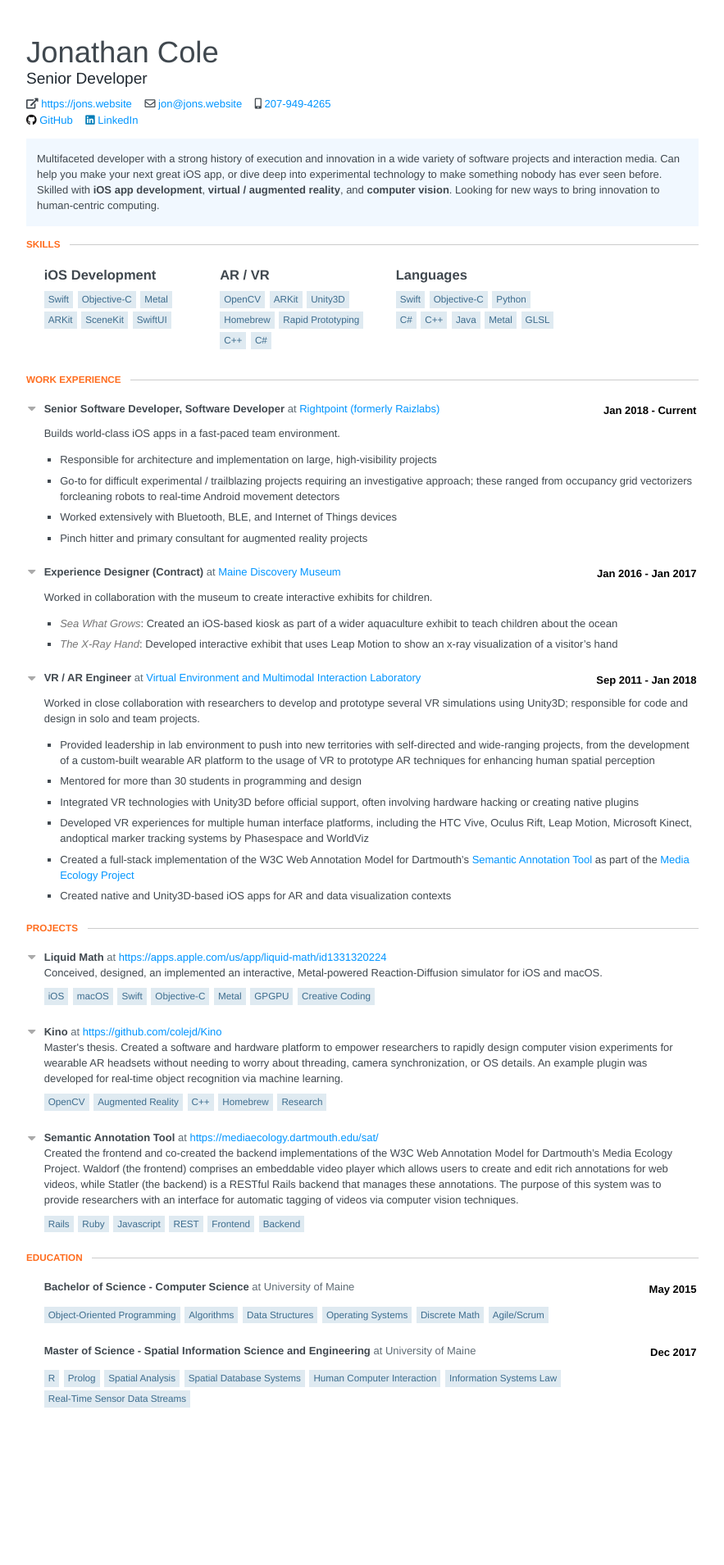
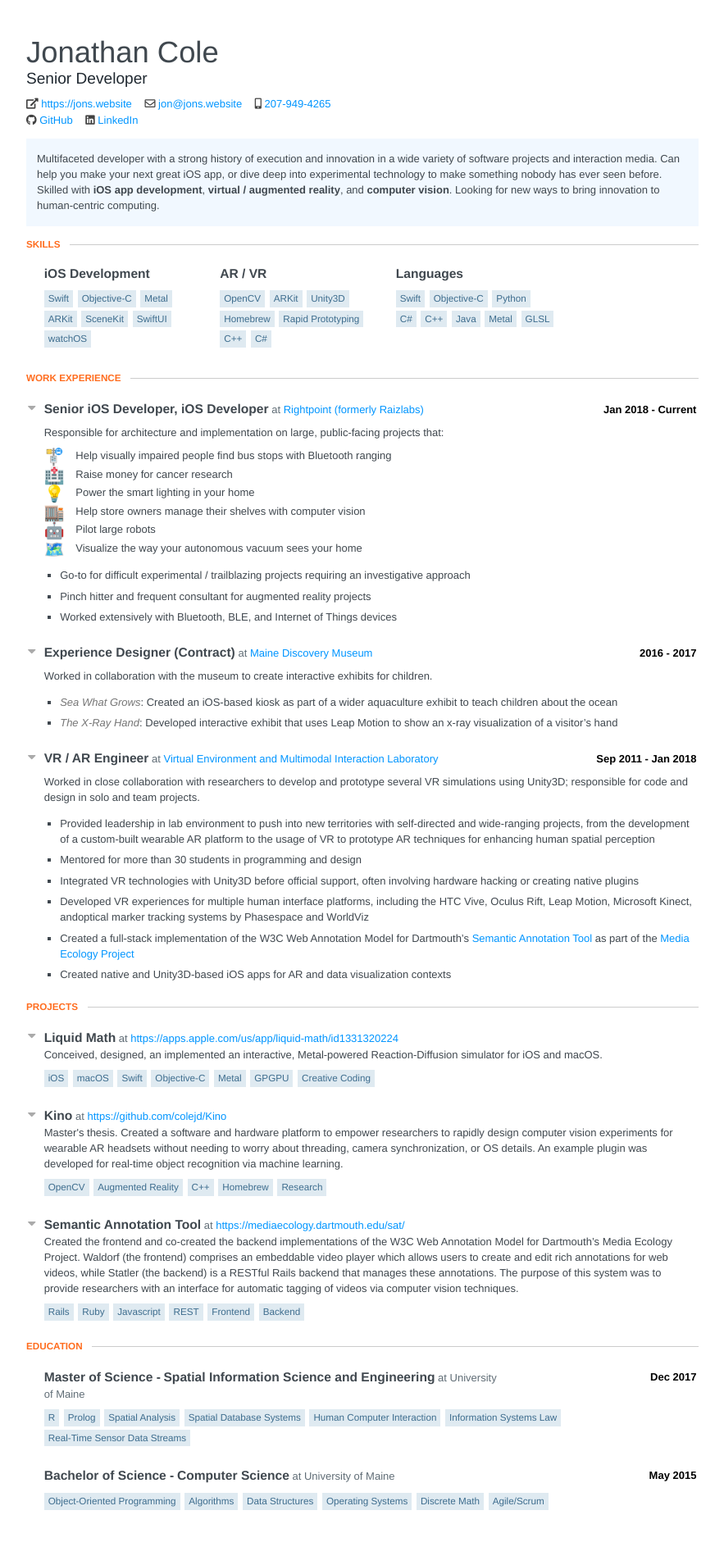
Before and after one commit to colejd/colejd.github.io, a Jekyll site: the page resume/index.html, which Jekyll copies as it is, in a window 1280 px wide. Shown: the whole page at 82% size, without its empty margins (198-1081 px from the left). Built offline with Jekyll 4.4.1, drawn with Linux system fonts in a browser that asks for light colours; nearby versions of some CDN libraries; before the commit the page ends 1784 px from its top, so only the background shows below that.

Commit message:
Update auto-generated resume files

```diff
--- a/resume/index.html
+++ b/resume/index.html
@@ -355,6 +355,7 @@
             .language,
             .name {
               font-weight: 600;
+              font-size: 1.2em;
             }
 
             .company::before,
@@ -427,7 +428,36 @@
               font-size: 1.1em;
             }
 
+            ul.bulleted-summary {
+              list-style: none;
+            }
+            ul.bulleted-summary > li {
+              list-style-type: none;
+              padding-top: 0.2em;
+              margin-left: 0em;
+            }
+            .bulleted-summary .bulleted-summary-emoji {
+              font-size: 20px;
+              vertical-align: middle;
+              line-height: 1;
+              margin-right: 0.5em;
+            }
+
+            /* Margin override */
+            .summary + .bulleted-summary {
+              margin-top: 0.5em;
+            }
+            /* Margin override */
+            .bulleted-summary + .highlights {
+              margin-top: 1em;
+            }
+
             /* Social Media Brand Colors */
+
+            [class*='fa-'] {
+              /* Override brand colors */
+              color: #414141 !important;
+            }
 
             .google-plus {
               color: #dd4b39;
@@ -611,7 +641,6 @@
             ****************/
 
             /* Make tags fill full width on mobile only */
-            /*
             @media screen and (max-width: 601px) {
               #skills .item {
                 width: 100%;
@@ -621,7 +650,6 @@
                 width: 100%;
               }
             }
-            */
 
             /****************
             *		TABLET
@@ -767,7 +795,7 @@
               .stack-overflow::after {
                 content: "";
               }
-              .fa.social {
+              [class*="fa-"].social {
                 color: #828386;
               }
               ul {
@@ -912,6 +940,7 @@
                             <li>ARKit</li>
                             <li>SceneKit</li>
                             <li>SwiftUI</li>
+                            <li>watchOS</li>
                         </ul>
                     </div>
                     <div class="item">
@@ -958,7 +987,7 @@
                         />
                         <label for="work-item-0"></label>
                         <header class="clear">
-                            <div class="position">Senior Software Developer, Software Developer</div> <span class="company website">
+                            <div class="position">Senior iOS Developer, iOS Developer</div> <span class="company website">
               <a target="_blank" href="https://www.rightpoint.com">Rightpoint (formerly Raizlabs)</a>
             </span>
 
@@ -968,23 +997,31 @@
                         </header>
                         <div class="item" id="work-item">
                             <div class="summary">
-                                <p>Builds world-class iOS apps in a fast-paced team environment.</p>
+                                <p>Responsible for architecture and implementation on large, public-facing
+                                    projects that:</p>
                             </div>
+                            <ul class="bulleted-summary">
+                                <li><span class="bulleted-summary-emoji">🚏</span> Help visually impaired people
+                                    find bus stops with Bluetooth ranging</li>
+                                <li><span class="bulleted-summary-emoji">🏥</span> Raise money for cancer research</li>
+                                <li><span class="bulleted-summary-emoji">💡</span> Power the smart lighting
+                                    in your home</li>
+                                <li><span class="bulleted-summary-emoji">🏬</span> Help store owners manage
+                                    their shelves with computer vision</li>
+                                <li><span class="bulleted-summary-emoji">🤖</span> Pilot large robots</li>
+                                <li><span class="bulleted-summary-emoji">🗺️</span> Visualize the way your
+                                    autonomous vacuum sees your home</li>
+                            </ul>
                             <ul class="highlights">
                                 <li>
-                                    <p>Responsible for architecture and implementation on large, high-visibility
-                                        projects</p>
+                                    <p>Go-to for difficult experimental / trailblazing projects requiring an
+                                        investigative approach</p>
                                 </li>
                                 <li>
-                                    <p>Go-to for difficult experimental / trailblazing projects requiring an
-                                        investigative approach; these ranged from occupancy grid vectorizers forcleaning
-                                        robots to real-time Android movement detectors</p>
+                                    <p>Pinch hitter and frequent consultant for augmented reality projects</p>
                                 </li>
                                 <li>
                                     <p>Worked extensively with Bluetooth, BLE, and Internet of Things devices</p>
-                                </li>
-                                <li>
-                                    <p>Pinch hitter and primary consultant for augmented reality projects</p>
                                 </li>
                             </ul>
                         </div>
@@ -998,7 +1035,7 @@
               <a target="_blank" href="https://www.mainediscoverymuseum.org/">Maine Discovery Museum</a>
             </span>
 
-                            <div class="date"> <span class="startDate">Jan 2016 - Jan 2017</span>
+                            <div class="date"> <span class="startDate">2016 - 2017</span>
 
                             </div>
                         </header>
@@ -1175,29 +1212,6 @@
                     <section class="education-item">
                         <header class="clear">
                             <div class="header-left">
-                                <div class="studyType">Bachelor of Science -</div>
-                                <div class="area">Computer Science</div>
-                                <div class="institution">University of Maine</div>
-                            </div>
-                            <div class="date"> <span class="endDate">
-              May 2015
-              </span>
-
-                            </div>
-                        </header>
-                        <ul class="courses">
-                            <li>Object-Oriented Programming</li>
-                            <li>Algorithms</li>
-                            <li>Data Structures</li>
-                            <li>Operating Systems</li>
-                            <li>Discrete Math</li>
-                            <li>Agile/Scrum</li>
-                        </ul>
-                        <div class="item"></div>
-                    </section>
-                    <section class="education-item">
-                        <header class="clear">
-                            <div class="header-left">
                                 <div class="studyType">Master of Science -</div>
                                 <div class="area">Spatial Information Science and Engineering</div>
                                 <div class="institution">University of Maine</div>
@@ -1219,6 +1233,29 @@
                         </ul>
                         <div class="item"></div>
                     </section>
+                    <section class="education-item">
+                        <header class="clear">
+                            <div class="header-left">
+                                <div class="studyType">Bachelor of Science -</div>
+                                <div class="area">Computer Science</div>
+                                <div class="institution">University of Maine</div>
+                            </div>
+                            <div class="date"> <span class="endDate">
+              May 2015
+              </span>
+
+                            </div>
+                        </header>
+                        <ul class="courses">
+                            <li>Object-Oriented Programming</li>
+                            <li>Algorithms</li>
+                            <li>Data Structures</li>
+                            <li>Operating Systems</li>
+                            <li>Discrete Math</li>
+                            <li>Agile/Scrum</li>
+                        </ul>
+                        <div class="item"></div>
+                    </section>
                 </section>
             </section>
     </body>
```
Also changed, not shown: 1 other file.
